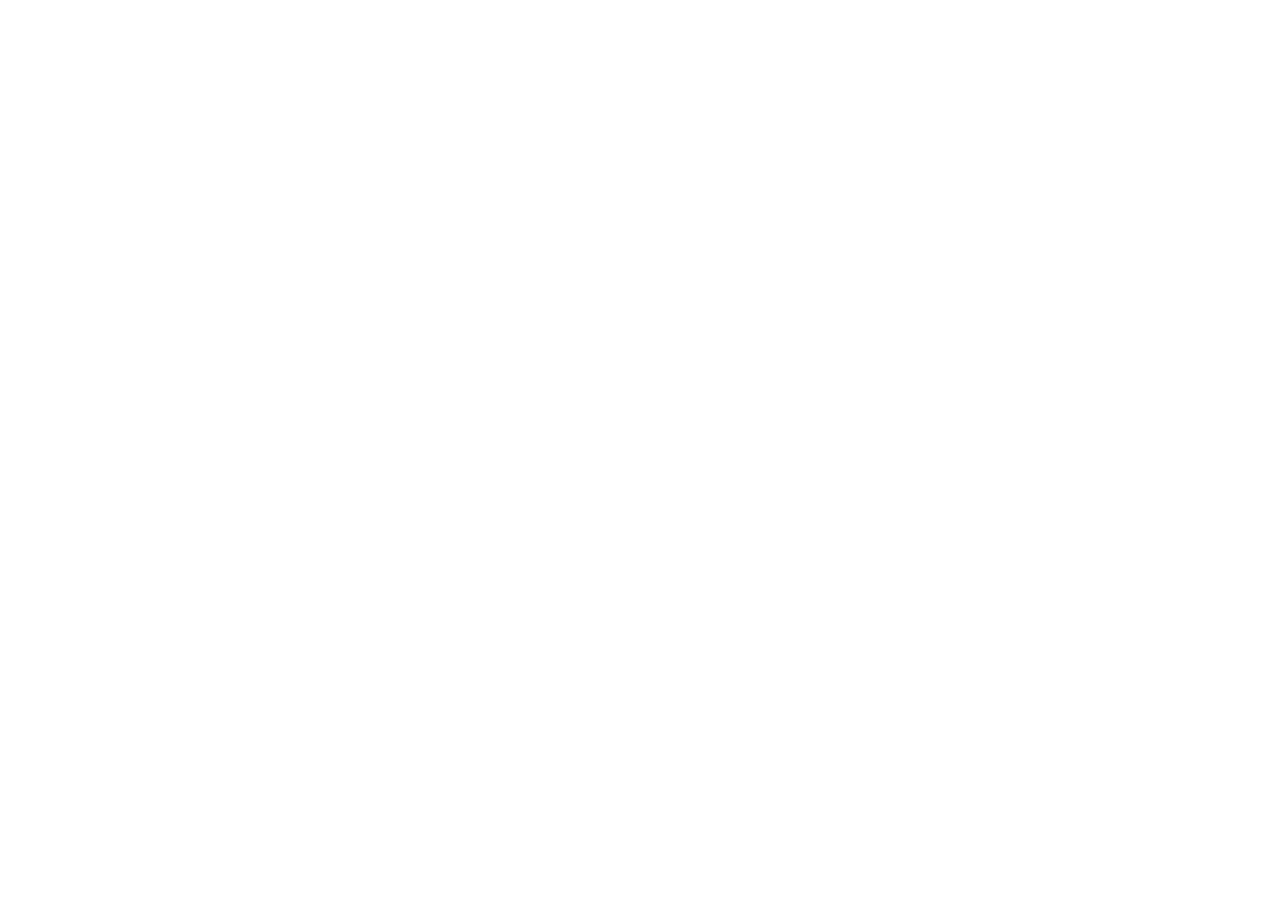
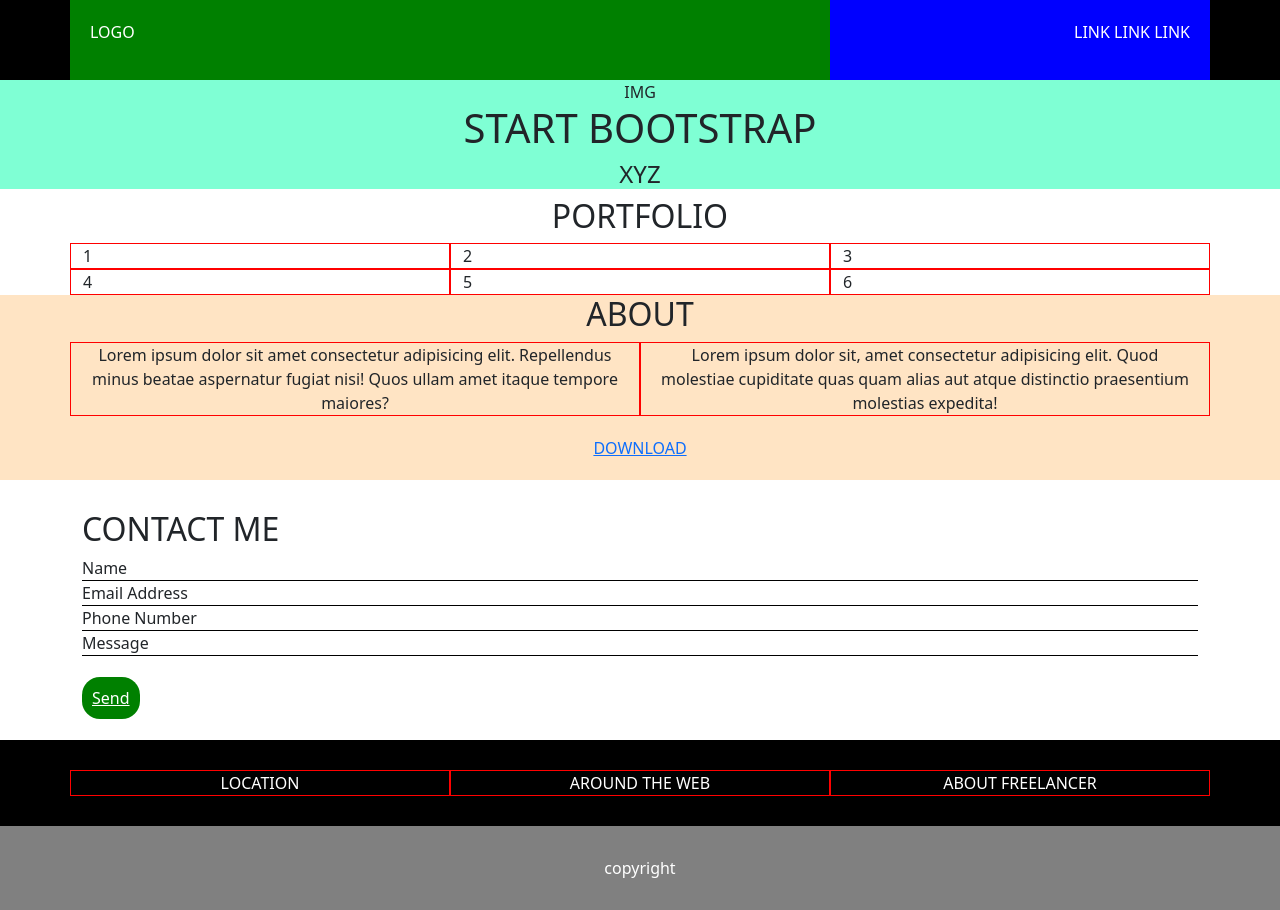
Before and after one commit to Pierp23/html-css-bootstrap-freelancer, a plain HTML site: page index.html in a window 1280 px wide. Before the commit the page ends 800 px from the top, so only its background shows below. Drawn offline with nearby package versions, Linux system fonts and the light colour scheme.

Commit message:
Struttura desktop

```diff
--- a/css/style.css
+++ b/css/style.css
@@ -1 +1,110 @@
 /* GENERAL */
+ul *{
+    list-style: none;
+    display: inline-block;
+}
+
+
+/* HEADER */
+header .container-sm .row .col{
+    text-align: end;
+}
+
+.col-8{
+    background-color: aqua;
+}
+
+/* MAIN */
+main .main-top{
+    text-align: center;
+}
+
+main .portfolio h2{
+    text-align: center;
+}
+
+main .about div{
+   text-align: center;
+}
+
+main .about .container-sm > div:last-of-type{
+    padding: 20px;
+}
+
+main .contact-me div:not(:last-of-type){
+    border-bottom: 1px solid black;
+}
+
+main .contact-me div:last-of-type{
+    margin-top: 30px;
+    margin-bottom: 30px;
+}
+
+
+main .contact-me div a{
+    padding: 10px 10px;
+    background-color: green;
+    color: white;
+    border-radius: 18px;
+}
+
+/* FOOTER */
+
+footer div{
+    text-align: center;
+}
+
+
+
+/* RESPONSIVE */
+@media screen and (min-width: 557px) {
+
+}
+
+
+
+/* DEBUG */
+
+.debug header{
+    background-color: black;
+    color: white;
+}
+
+.debug header .container-sm .col-8{
+    background-color: green;
+    padding: 20px;
+}
+
+.debug header .container-sm .col{
+    background-color: blue;
+    padding: 20px;
+}
+
+.debug main .main-top{
+    background-color: aquamarine;
+}
+
+.debug main .about{
+    background-color: bisque;
+}
+
+.debug main .container-sm .col-4, .col-6{
+    border: 1px solid red;
+}
+
+
+.debug footer .footer-top{
+    background-color: black;
+    color: white;
+    padding: 30px;
+}
+
+.debug footer .container-sm .col{
+    border: 1px solid red;
+}
+
+.debug footer .footer-bottom{
+    background-color: gray;
+    color: white;
+    padding: 30px;
+}
--- a/index.html
+++ b/index.html
@@ -4,7 +4,7 @@
         <meta charset="UTF-8">
         <meta http-equiv="X-UA-Compatible" content="IE=edge">
         <meta name="viewport" content="width=device-width, initial-scale=1.0">
-        <title>Template</title>
+        <title>Bootstrap</title>
 
         <!-- AWESOMEFONT -->
         <link rel="stylesheet" href="https://cdnjs.cloudflare.com/ajax/libs/font-awesome/6.4.0/css/all.min.css" integrity="sha512-iecdLmaskl7CVkqkXNQ/ZH/XLlvWZOJyj7Yy7tcenmpD1ypASozpmT/E0iPtmFIB46ZmdtAc9eNBvH0H/ZpiBw==" crossorigin="anonymous" referrerpolicy="no-referrer" />
@@ -13,7 +13,113 @@
         <link rel="stylesheet" href="css/style.css">
     </head>
 
-    <body>
+    <body class="debug">
+        <header>
+            <div class="container-sm">
+                <div class="row">
+                    <div class="col-8">
+                        LOGO
+                    </div>
+                    <div class="col">
+                        <ul>
+                            <li>LINK</li>
+                            <li>LINK</li>
+                            <li>LINK</li>
+                        </ul>
+                    </div>
+                </div>
+            </div>
+        </header>
 
+
+        <main>
+
+                <section class="main-top">
+                    <div class="container-sm">
+                        <div>
+                        IMG
+                    </div>
+                    <h1>START BOOTSTRAP</h1>
+                    <h4>XYZ</h4>
+                    </div>
+                </section>
+
+                <section class="portfolio">
+                    <div class="container-sm">
+                        <h2>PORTFOLIO</h2>
+                        <div class="row">
+                            <div class="col-4">1</div>
+                            <div class="col-4">2</div>
+                            <div class="col-4">3</div>
+                            <div class="col-4">4</div>
+                            <div class="col-4">5</div>
+                            <div class="col-4">6</div>
+                        </div>
+                    </div>
+                </section>
+
+            <section class="about">
+                <div class="container-sm">
+                    <h2>
+                       ABOUT
+                    </h2>
+                    <div class="row">
+                        <div class="col-6">
+                            Lorem ipsum dolor sit amet consectetur adipisicing elit. Repellendus minus beatae aspernatur fugiat nisi! Quos ullam amet itaque tempore maiores?
+                        </div>
+                        <div class="col-6">
+                            Lorem ipsum dolor sit, amet consectetur adipisicing elit. Quod molestiae cupiditate quas quam alias aut atque distinctio praesentium molestias expedita!
+                        </div>
+                    </div>
+                    <div>
+                        <a href="">DOWNLOAD</a>
+                    </div>
+
+
+                </div>
+            </section>
+
+            <section class="contact-me">
+                <div class="container-sm">
+                    <h2>
+                        CONTACT ME
+                    </h2>
+                    <div>Name</div>
+                    <div>Email Address</div>
+                    <div>Phone Number</div>
+                    <div>Message</div>
+                    <div>
+                        <a href="">Send</a>
+                    </div>
+                </div>
+            </section>
+
+
+        </main>
+
+        <!-- FOOTER -->
+        <footer>
+            <div class="footer-top">
+                <div class="container-sm">
+                    <div class="row">
+                        <div class="col">
+                            LOCATION
+                        </div>
+                        <div class="col">
+                            AROUND THE WEB
+                        </div>
+                        <div class="col">
+                            ABOUT FREELANCER
+                        </div>
+                    </div>
+                </div>
+            </div>
+
+            <div class="footer-bottom">
+                <div>
+                    copyright
+                </div>
+            </div>
+        </footer>
     </body>
 </html>
```
